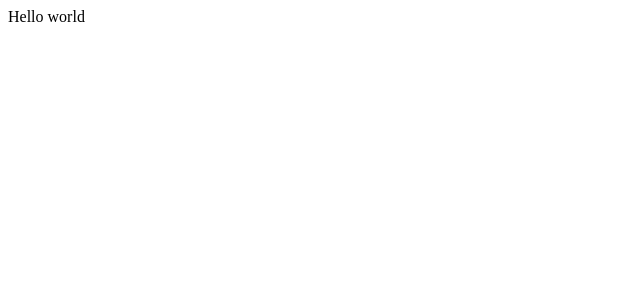
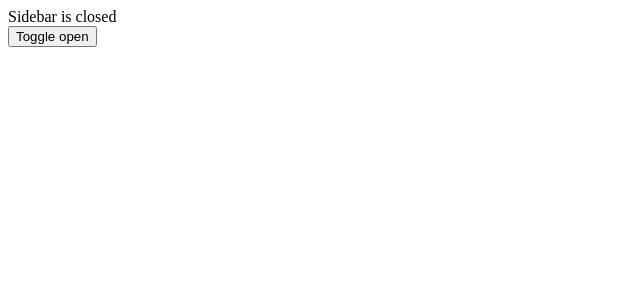
Before and after one commit to joulev/debug, a Next.js app: page / in a window 1280 px wide. Shown: the top 300 px of the page, without its empty margins (0-640 px from the left). Built offline with nearby package versions, Linux system fonts and the light colour scheme.

Commit message:
add example
Signed-off-by: Vu Van Dung <me@joulev.dev>

```diff
--- a/app/layout.tsx
+++ b/app/layout.tsx
@@ -1,12 +1,24 @@
-export default function RootLayout({
-  children,
-}: {
-  children: React.ReactNode;
-}) {
+"use client";
+
+import { useState } from "react";
+import { SidebarContext } from "./sidebar-provider";
+
+export default function Layout({ children }: { children: React.ReactNode }) {
+  const [sidebarIsOpen, setSidebarIsOpen] = useState(false);
   return (
     <html lang="en">
       <head />
-      <body>{children}</body>
+      <body>
+        <div>{sidebarIsOpen ? "Sidebar is open" : "Sidebar is closed"}</div>
+        <SidebarContext.Provider
+          value={{
+            isOpen: sidebarIsOpen,
+            toggleOpen: () => setSidebarIsOpen((x) => !x),
+          }}
+        >
+          {children}
+        </SidebarContext.Provider>
+      </body>
     </html>
   );
 }
--- a/app/page.tsx
+++ b/app/page.tsx
@@ -1,3 +1,8 @@
+"use client";
+
+import { useSidebar } from "./sidebar-provider";
+
 export default function Page() {
-  return <div>Hello world</div>;
+  const { toggleOpen } = useSidebar();
+  return <button onClick={() => toggleOpen()}>Toggle open</button>;
 }
--- /dev/null
+++ b/app/sidebar-provider.tsx
@@ -0,0 +1,16 @@
+"use client";
+
+import { createContext, useContext } from "react";
+
+export const SidebarContext = createContext<{
+  isOpen: boolean;
+  toggleOpen: () => void;
+} | null>(null);
+
+export function useSidebar() {
+  const context = useContext(SidebarContext);
+  if (!context) {
+    throw new Error("useSidebar must be used within a SidebarProvider");
+  }
+  return context;
+}
```
